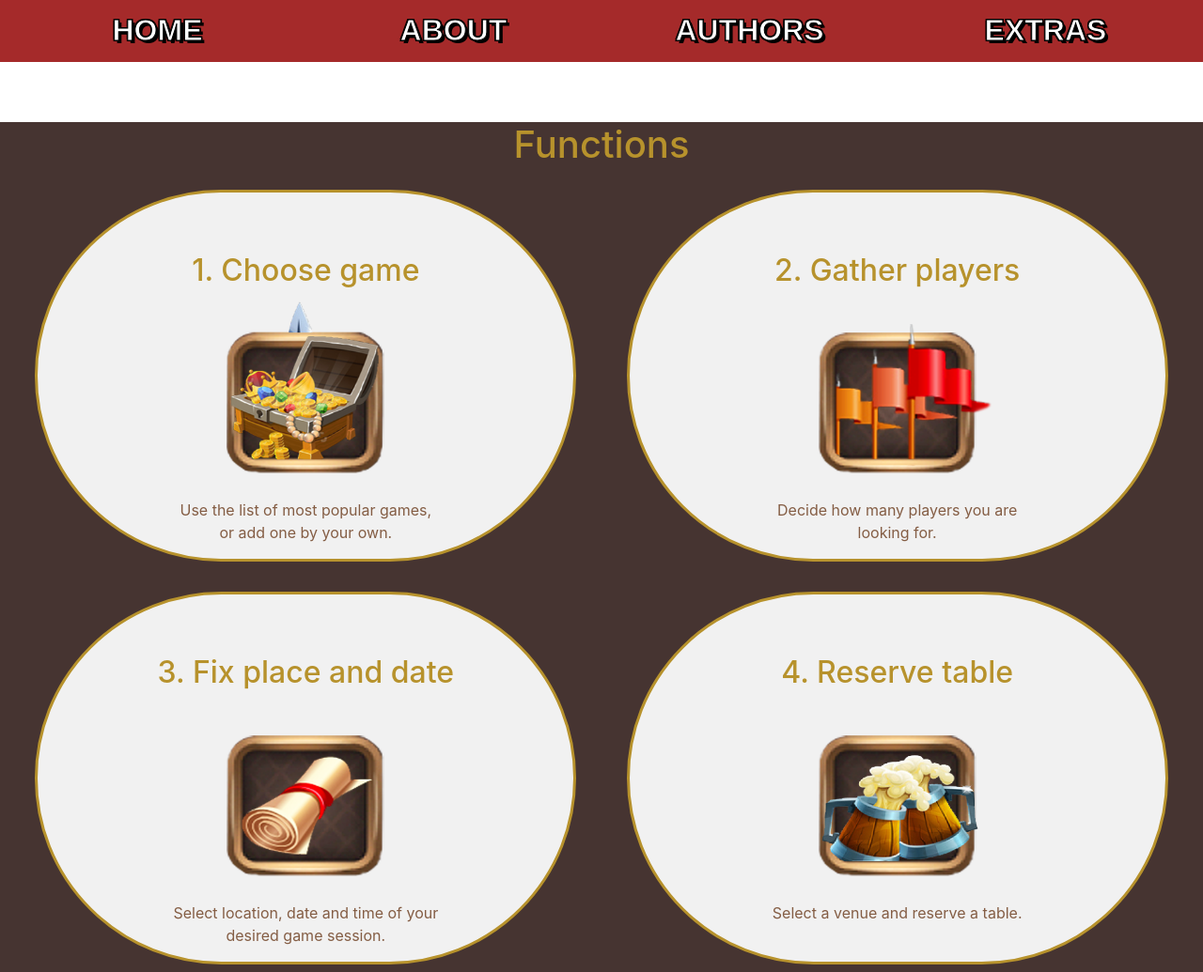
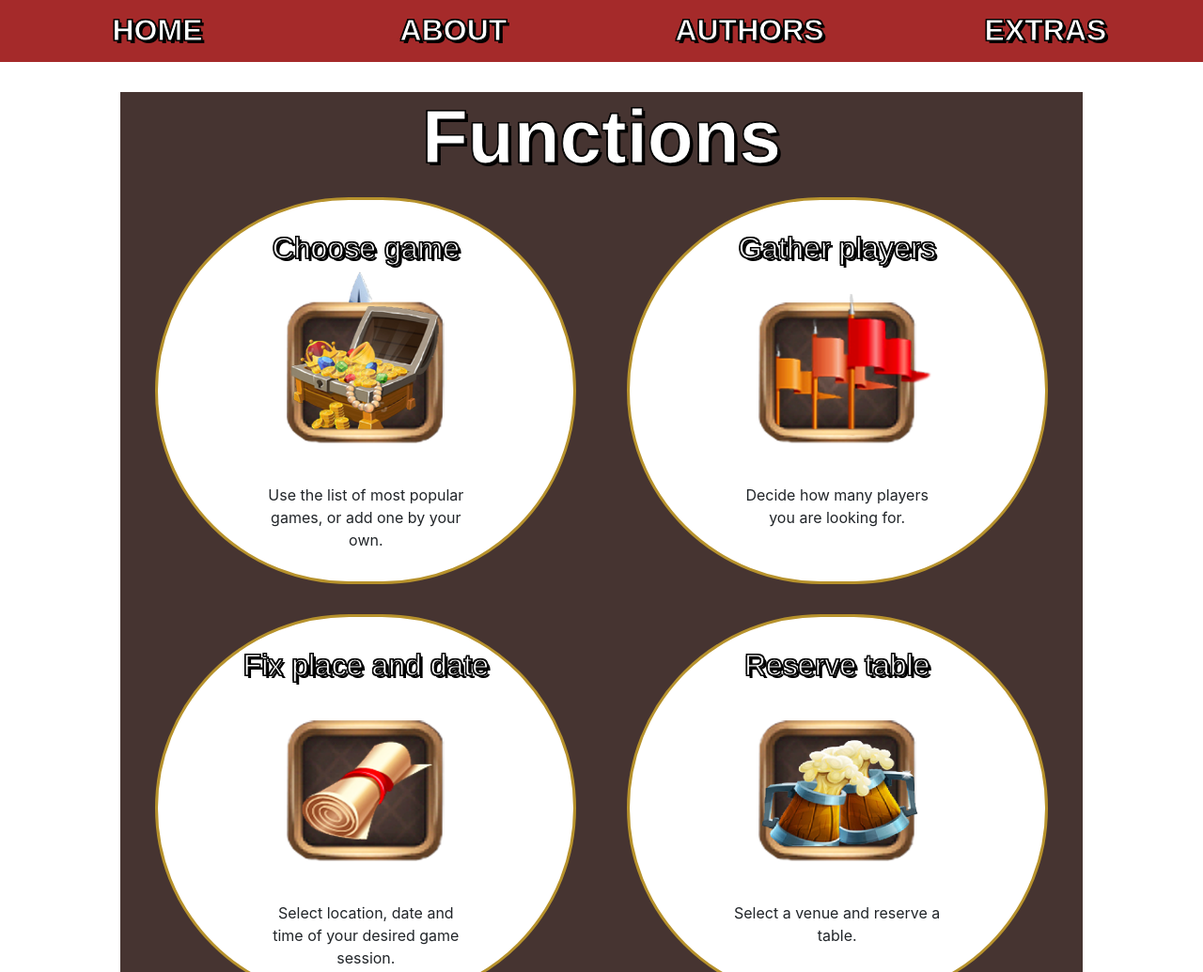
Before and after one commit to infoshareacademy/jfdz12-fantasy-code, a plain HTML site: page index.html in a window 1280 px wide. Shown: the part 802-1837 px from the top of the page at 94% size. Drawn offline with nearby package versions, Linux system fonts and the light colour scheme.

Commit message:
styling unified and adjusted to PO's comments

```diff
--- a/index.html
+++ b/index.html
@@ -166,11 +166,11 @@
     </ul>
   </nav>
 
-  <section class="functions--content">
-    <h1 class="functions--content--header">Functions</h1>
+  <section class="container-block functions--content">
+    <h1 class="functions--content--header carousel-heading">Functions</h1>
     <div class="functions--content--container">
       <div>
-        <h2 class="functions--content--header">1. Choose game</h2>
+        <h2 class="functions--content--header">Choose game</h2>
         <img src="./Ikony/kufer2.png" class="functions--img" alt="Game">
         <p class="functions--content--paragraph">
           Use the list of most popular games, or add one by your own.
@@ -178,7 +178,7 @@
       </div>
 
       <div>
-        <h2 class="functions--content--header">2. Gather players</h2>
+        <h2 class="functions--content--header">Gather players</h2>
         <img src="./Ikony/flgi.png" class="functions--img" alt="Players">
         <p class="functions--content--paragraph">
           Decide how many players you are looking for.
@@ -186,7 +186,7 @@
       </div>
 
       <div>
-        <h2 class="functions--content--header">3. Fix place and date</h2>
+        <h2 class="functions--content--header">Fix place and date</h2>
         <img src="./Ikony/zwój3.png" class="functions--img" alt="Place and date">
         <p class="functions--content--paragraph">
           Select location, date and time of your desired game session.
@@ -194,7 +194,7 @@
       </div>
 
       <div>
-        <h2 class="functions--content--header">4. Reserve table</h2>
+        <h2 class="functions--content--header">Reserve table</h2>
         <img src="./Ikony/piwo.png" class="functions--img" alt="Reserve table">
         <p class="functions--content--paragraph">
           Select a venue and reserve a table.
--- a/main.css
+++ b/main.css
@@ -1,20 +1,19 @@
-.container-block{
+.container-block {
     width: 80vw;
     background-color: brown;
     margin: 0 auto;
 }
 
-html{
+html {
     scroll-behavior: smooth;
 }
 
-
-.navig{
+.navig {
     position: sticky;
     width: 100%;
 }
 
-.list{
+.list {
     list-style: none;
     padding: 10px;
     margin: 0, auto;
@@ -24,17 +23,16 @@ html{
     justify-content: space-evenly;
 }
 
-.list li{
+.list li {
     text-align: center;
-
 }
 
-.list a{
+.list a {
     color: white;
     text-decoration: none;
 }
 
-.carousel-caption, .container-fluid {
+.carousel-caption, .container-fluid, .section-authors-title, .functions--content--header {
     font-family: ‘LABRIT’, sans-serif;
     -webkit-text-stroke: 1px black;
     color: white;
@@ -45,7 +43,6 @@ html{
     -1px 1px 0 #000,
     1px 1px 0 #000;
 }
-
 
 .carousel-heading {
     font-size: 5rem;
@@ -95,6 +92,7 @@ html{
     src:
     url('fonts/TRAJANUS.ttf');
 }
+
 body{
     background: url();
 }
@@ -106,6 +104,7 @@ body{
 .functions--content {
     background-color: #463431;
     text-align: center;
+    margin-bottom: 2rem;
 }
 
 .functions--content--container {
@@ -116,9 +115,9 @@ body{
 }
 
 .functions--content--container > div {
-    background-color: #f1f1f1;
+    background-color: white;
     margin: 1rem;
-    width: 45vw;
+    width: 35vw;
     border: solid #b7922c;
     border-radius: 40rem;
 }
@@ -131,14 +130,12 @@ body{
 }
 
 .functions--content--header {
-    color: #b7922c;
-    margin-top: 4rem;
+    margin: 2rem 3rem 0 3rem;
 }
 
 .functions--content--paragraph {
-    color: #845d44;
     max-width: 50%;
-    margin: 1rem auto;
+    margin: 2rem auto;
 }
 
 @media screen and (max-width: 1024px) {
@@ -152,33 +149,19 @@ body{
 /* AUTHORS - CSS code*/
 
 .section-authors {
-
     padding: 0;
-
     display: flex;
     justify-content: center;
     flex-wrap: wrap;
     text-align: center;
 }
 
-.section-authors-title {
-    font-family: ‘LABRIT’, sans-serif;
-    -webkit-text-stroke: 1px black;
-    color: white;
-    text-shadow:
-    3px 3px 0 #000,
-    -1px -1px 0 #000,
-    1px -1px 0 #000,
-    -1px 1px 0 #000,
-    1px 1px 0 #000;
-}
-
-.personal-container{
+.personal-container {
     display: flex;
     justify-content: center;
     align-items: center;
+}
 
-}
 .information-authors {
     margin: 0 0 4rem 0;
     border: 0 0 1rem 0;
@@ -199,9 +182,7 @@ body{
     border-radius: 1.5rem;
     font-size: 1rem;
     text-align: center;
-
 }
-
 
 .section-subscribe {
     height: 500px;
@@ -217,10 +198,9 @@ body{
     font-size: 40px;
     font-weight: normal;
     margin: 0px 0px;
-
 }
 
-    .email{
+.email {
     width: 400px;
     height: 50px;
     font-size: 14px;
@@ -228,7 +208,7 @@ body{
     padding: 0px 19px;
 }
 
-    .submit-button{
+.submit-button {
     height: 50px;
     width: 100px;
     background-color: lightsalmon;
```
Lines whose indentation alone changed are shown as unchanged.
